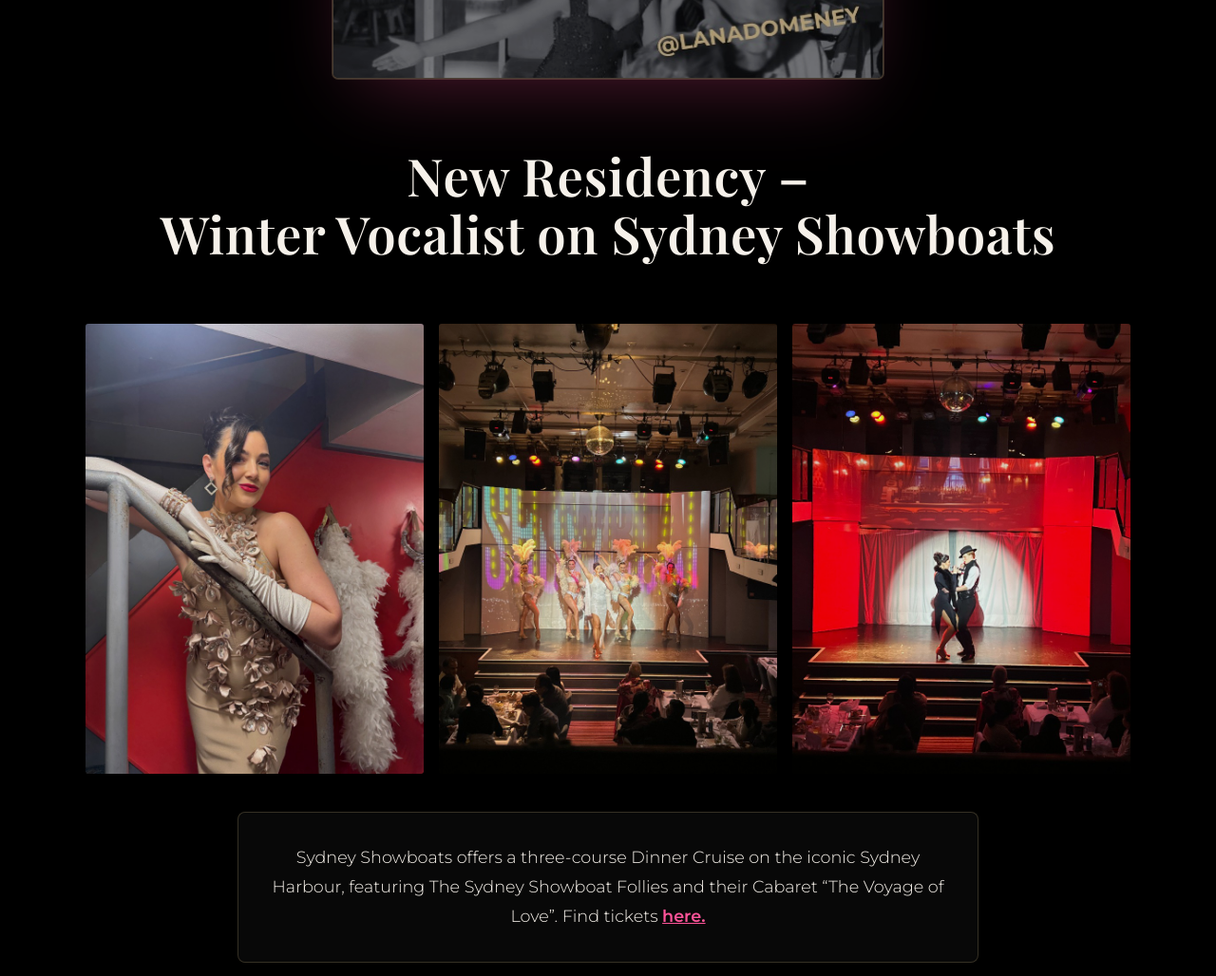
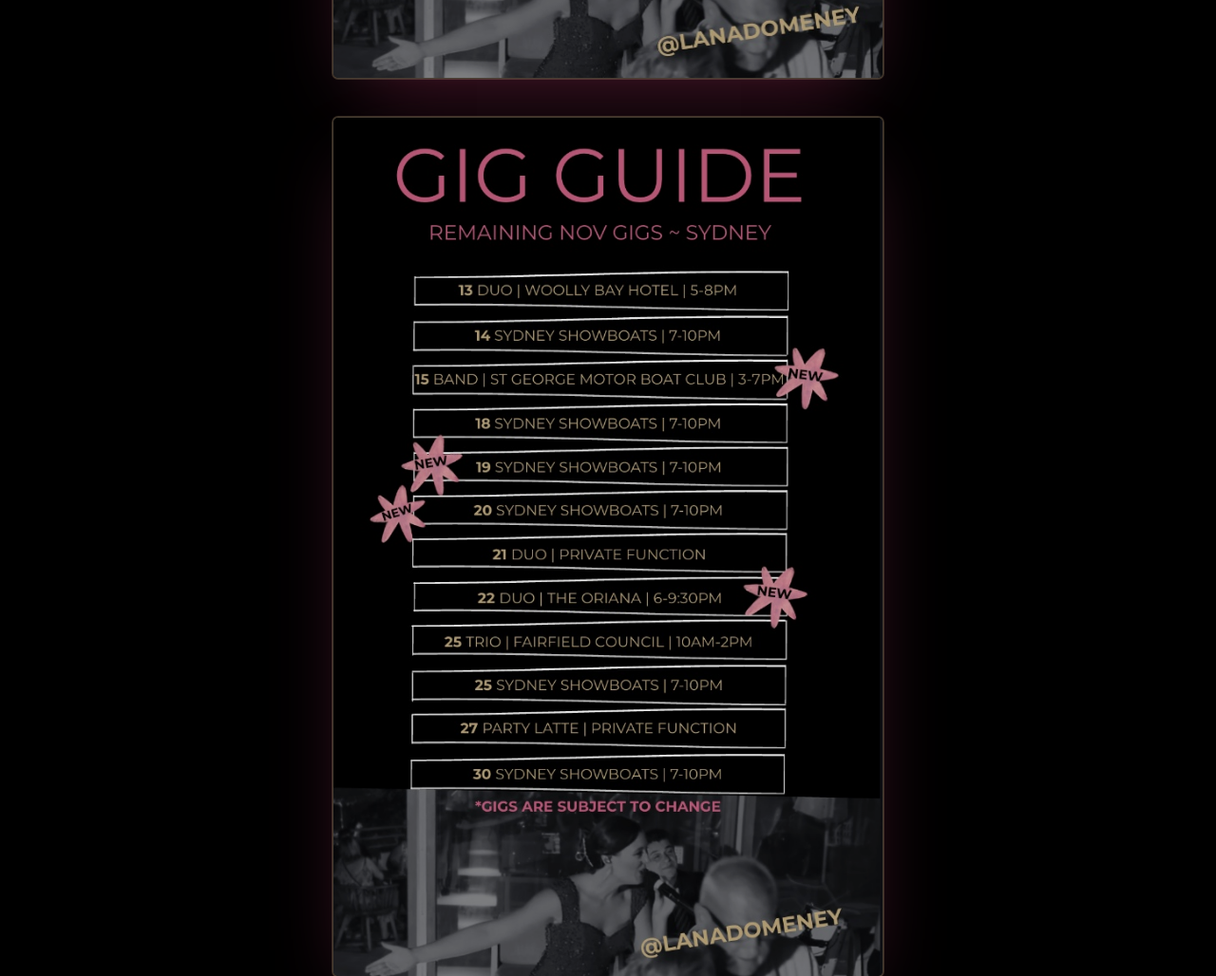
Before and after one commit to lanadomeney-cpu/lana-domeney-website, a plain HTML site: page gig-guide.html in a window 1280 px wide. Shown: the part 1360-2388 px from the top of the page at 95% size. Drawn offline with nearby package versions, Linux system fonts and the light colour scheme; a web font is replaced by a local one.

Commit message:
added extra poster with new dates
extra nov dates added

```diff
--- a/gig-guide.html
+++ b/gig-guide.html
@@ -55,6 +55,12 @@
       </button>
     </div>
 
+    <div class="gig-poster__wrap">
+      <button class="masonry__item" data-full="assets/img/gig-guide-november-part2.jpg" style="aspect-ratio:auto; border-radius:0;">
+        <img src="assets/img/gig-guide-november-part2.jpg" alt="Lana Domeney - Remaining November Gigs Poster - Sydney Singer Live Performances" />
+      </button>
+    </div>
+
     <div class="section__head center" style="margin-top: 4.5rem;">
       <h2 class="section__title">New Residency &ndash;<br />Winter Vocalist on Sydney Showboats</h2>
     </div>
--- a/sitemap.xml
+++ b/sitemap.xml
@@ -8,7 +8,7 @@
   </url>
   <url>
     <loc>https://lanadomeney.com/gig-guide.html</loc>
-    <lastmod>2026-11-02</lastmod>
+    <lastmod>2026-11-16</lastmod>
     <changefreq>weekly</changefreq>
     <priority>0.9</priority>
   </url>
```
Also changed, not shown: assets/img/gig-guide-november-part2.jpg (added).
